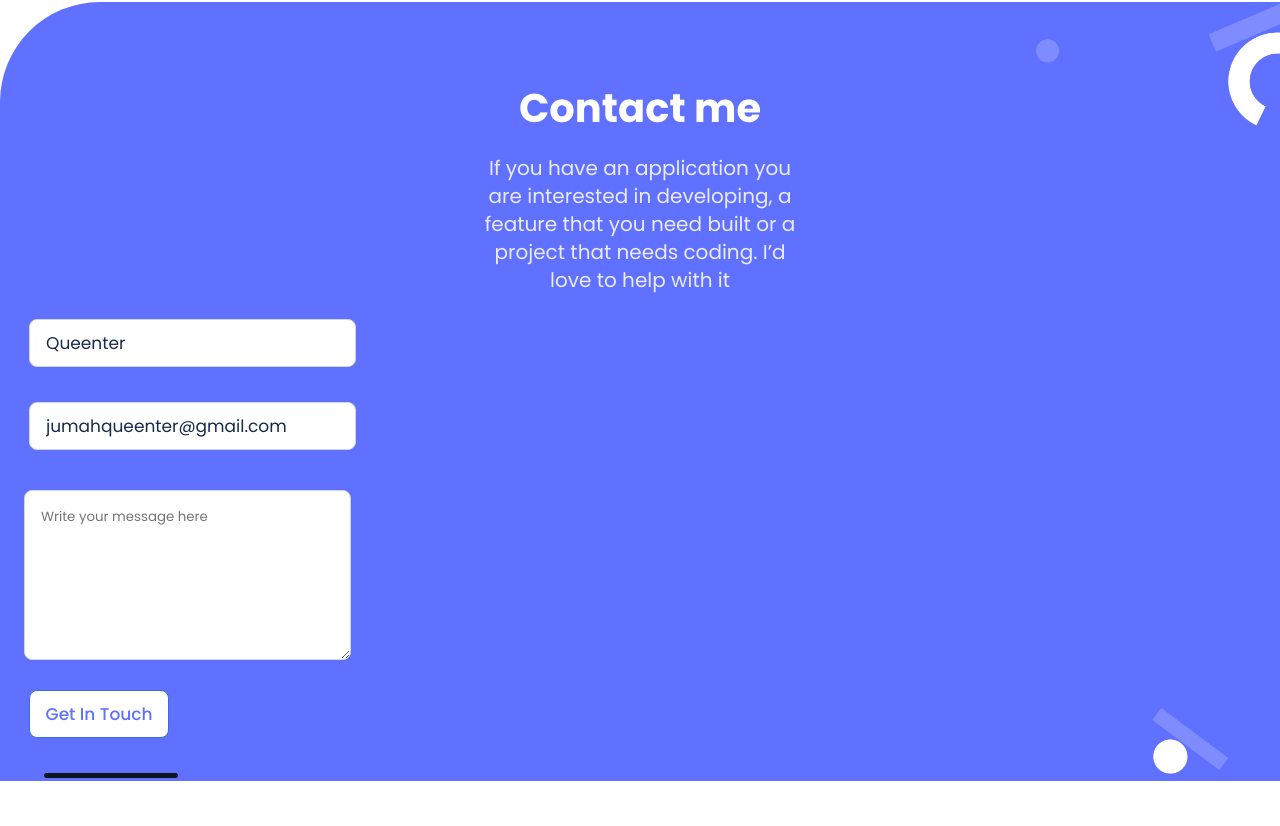
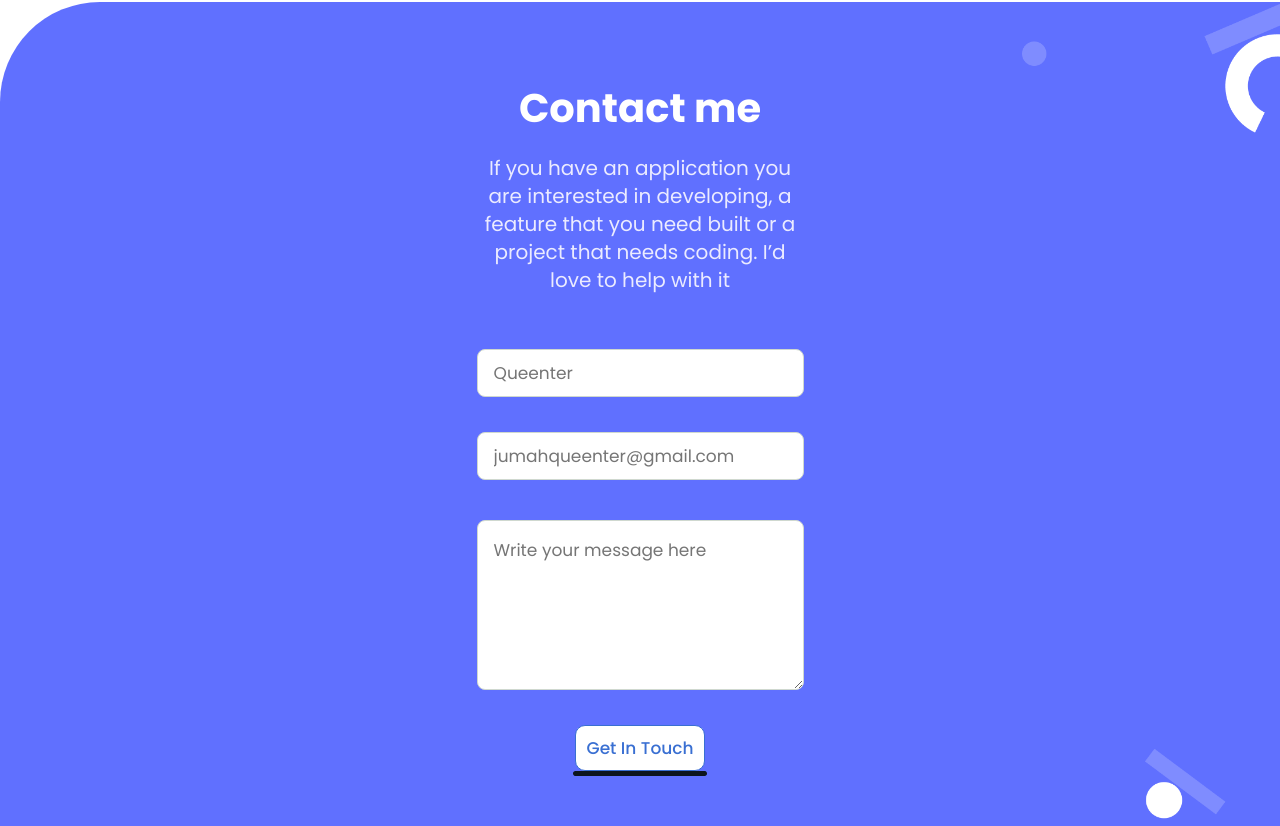
Before and after one commit to QueenterJuma/Portfolio_Mobile-version, a plain HTML site: page index.html in a window 1280 px wide. Shown: the part 3439-4265 px from the top of the page. Before the commit the page ends 4237 px from the top, so only its background shows below. Drawn offline with Linux system fonts and the light colour scheme.

Commit message:
Update style.css
Add changes in style.css

```diff
--- a/style.css
+++ b/style.css
@@ -392,7 +392,7 @@ button:active {
   padding-top: 50px;
   margin-top: 50px;
   width: 100%;
-  height: 779px;
+  height: auto;
 }
 
 .f-contact h2 {
@@ -409,7 +409,7 @@ button:active {
 
 .paragraph {
   margin-top: 20px;
-  margin-bottom: 20px;
+  margin-bottom: 50px;
   color: #ebebff;
   font-style: normal;
   line-height: 28px;
@@ -421,8 +421,9 @@ button:active {
 .f-contact form {
   margin-top: 20px;
   margin-bottom: 10px;
-  display: grid;
-  grid-template-columns: auto;
+  display: flex;
+  flex-direction: column;
+  align-items: center;
 }
 
 .f-contact input {
@@ -444,36 +445,9 @@ button:active {
   margin-top: 10px;
   width: 327px;
   height: 170px;
+  font-size: 17px;
 }
 
-.f-contact #button {
-  padding: 12px, 16px, 12px, 16px;
-  width: 140px;
-  height: 48px;
-  color: #6070ff;
-  background: #fff;
-  border-radius: 8px;
-  font-style: normal;
-  font-weight: 500;
-  font-size: 17px;
-  line-height: 20px;
-  margin: 5px;
+.getintouch {
+  margin-left: -190px;
 }
-
-.f-contact input::placeholder {
-  font-style: normal;
-  font-weight: 400;
-  font-size: 17px;
-  line-height: 20px;
-  color: #172b4d;
-}
-
-.f-contact #text ::placeholder {
-  color: #b3bac5;
-}
-
-.shape {
-  margin-top: 10px;
-  padding: 20px;
-  align-items: center;
-}
```
